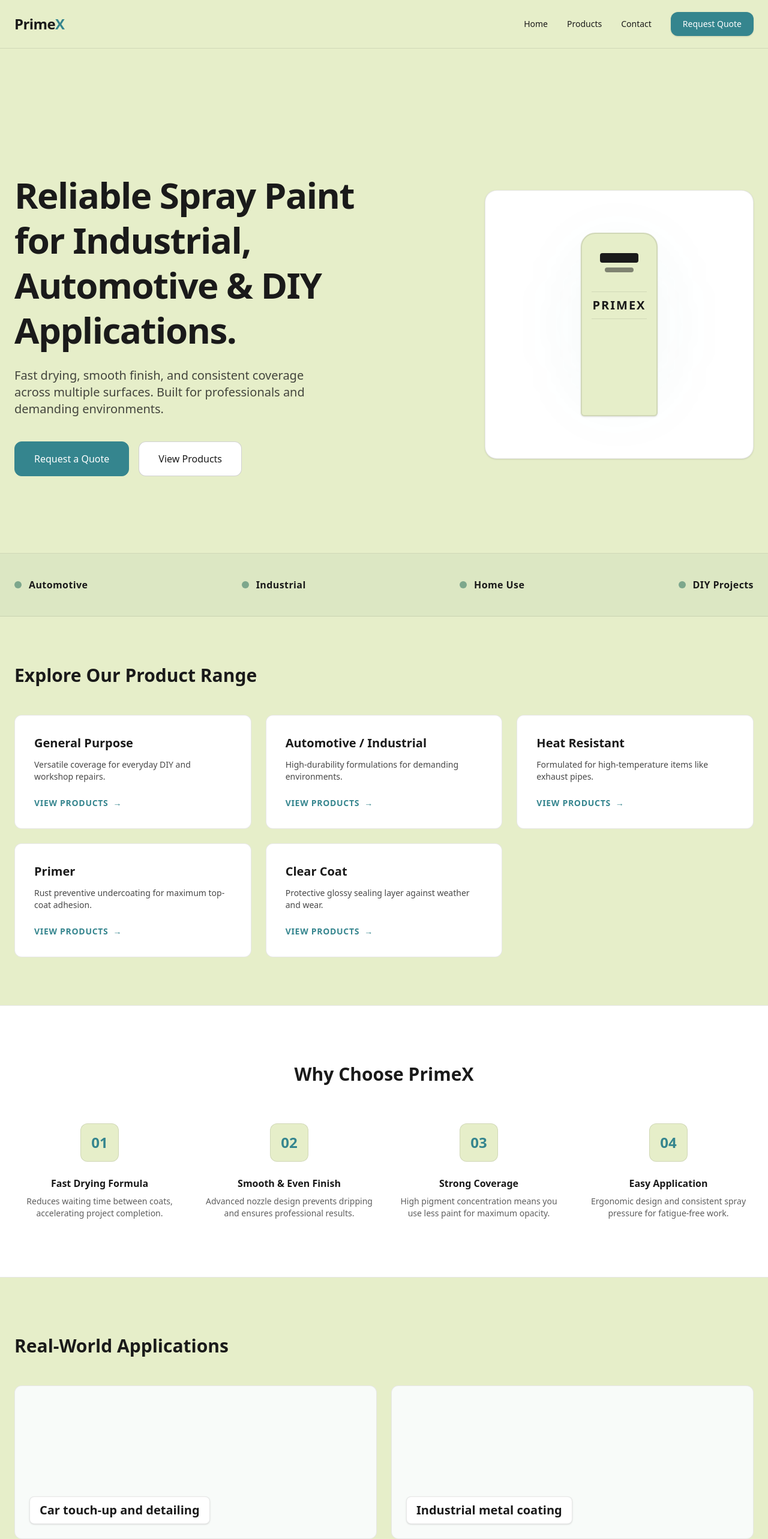
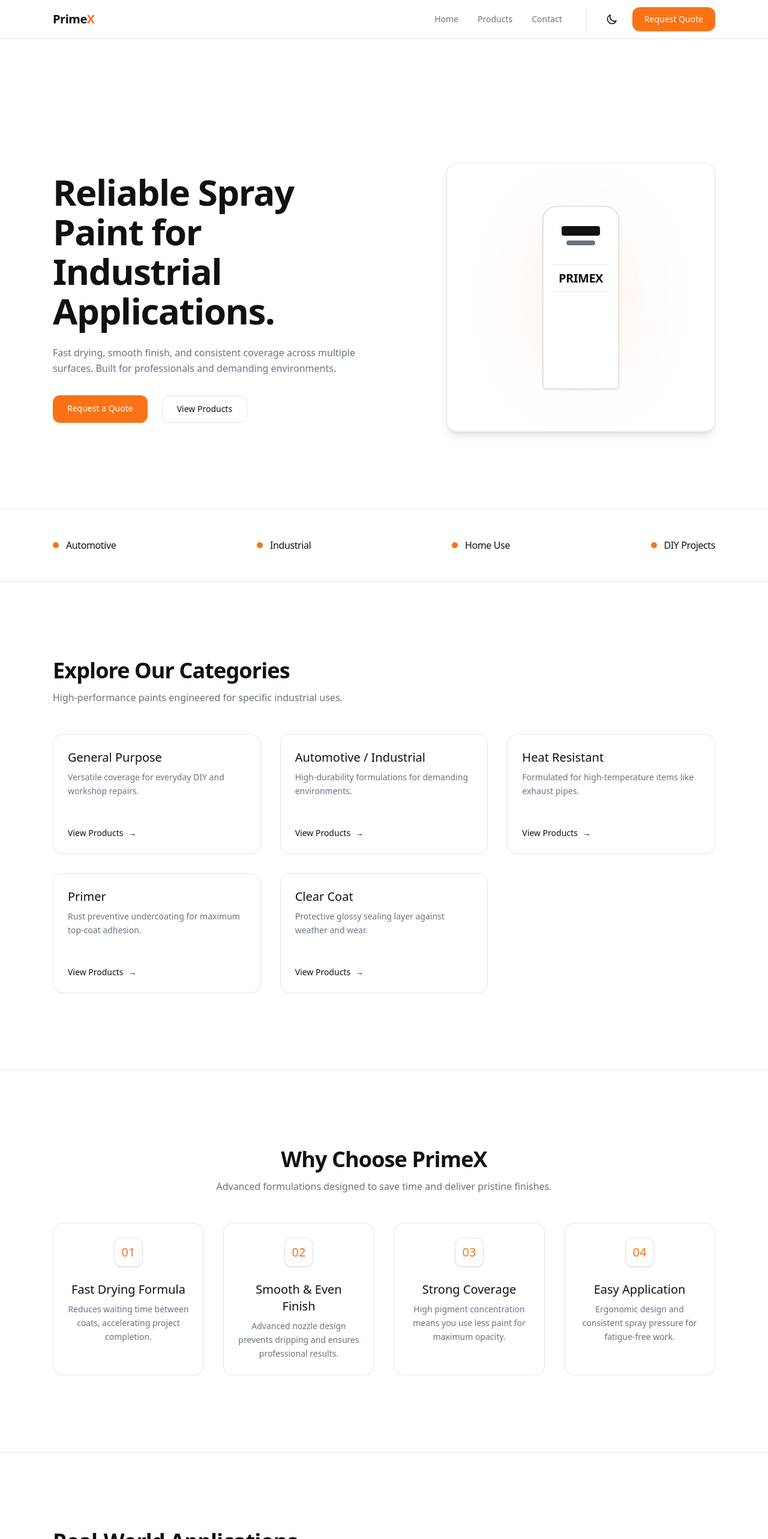
Before and after one commit to sinhaniik/primeX, a React (Vite) app: page / in a window 1280 px wide. Shown: the top 2566 px of the page at 60% size. Built offline with nearby package versions, Linux system fonts and the light colour scheme.

Commit message:
chages: typography and color pallete

```diff
--- a/src/components/Home/Home.tsx
+++ b/src/components/Home/Home.tsx
@@ -2,34 +2,34 @@ import { Link } from 'react-router-dom';
 
 const Home = () => {
   return (
-    <div className="font-sans flex flex-col items-center">
+    <div className="font-sans flex flex-col items-center pt-16">
 
       {/* 1. Hero Section */}
-      <section className="w-full bg-surface py-20 md:py-32 flex justify-center border-b border-contrast/10 mt-16 md:mt-20">
-        <div className="max-w-7xl w-full px-6 grid md:grid-cols-2 gap-12 items-center">
-          <div>
-            <h1 className="text-5xl md:text-6xl font-bold tracking-tight text-contrast mb-6 leading-tight">
-              Reliable Spray Paint for Industrial, Automotive & DIY Applications.
+      <section className="w-full bg-bg py-24 md:py-32 flex justify-center">
+        <div className="max-w-6xl w-full mx-auto px-6 grid md:grid-cols-2 md:gap-12 items-center">
+          <div className="max-w-xl space-y-6">
+            <h1 className="text-5xl md:text-6xl font-semibold tracking-tight leading-[1.1] text-primary">
+              Reliable Spray Paint for Industrial Applications.
             </h1>
-            <p className="text-xl text-contrast/80 mb-10 max-w-lg">
+            <p className="text-base text-muted leading-relaxed">
               Fast drying, smooth finish, and consistent coverage across multiple surfaces. Built for professionals and demanding environments.
             </p>
-            <div className="flex flex-col sm:flex-row gap-4">
-              <Link to="/contact" className="px-8 py-4 bg-primary text-white font-medium rounded-[12px] hover:bg-[#2c7179] transition-colors text-center border border-primary">
+            <div className="flex flex-col sm:flex-row gap-6 mt-8">
+              <Link to="/contact" className="bg-accent text-white px-6 py-3 rounded-xl font-medium hover:opacity-90 transition text-center text-sm">
                 Request a Quote
               </Link>
-              <Link to="/products" className="px-8 py-4 bg-white text-contrast font-medium rounded-[12px] hover:bg-surface transition-colors text-center border border-contrast/20">
+              <Link to="/products" className="border border-border px-6 py-3 rounded-xl text-primary hover:bg-black/5 dark:hover:bg-white/5 transition text-center text-sm font-medium">
                 View Products
               </Link>
             </div>
           </div>
           <div className="hidden md:flex justify-end">
-            <div className="w-full max-w-md aspect-square bg-white rounded-[20px] border border-contrast/10 shadow-sm relative overflow-hidden flex flex-col items-center justify-center p-8">
-               <div className="h-64 w-32 bg-primary/10 rounded-full blur-3xl absolute opacity-60"></div>
-               <div className="h-4/5 w-32 bg-surface border-2 border-contrast/10 rounded-t-3xl rounded-b-md shadow-sm relative flex flex-col items-center z-10 p-4 pt-8">
-                  <div className="h-4 w-16 bg-contrast rounded mb-2"></div>
-                  <div className="h-2 w-12 bg-contrast/50 rounded mb-8"></div>
-                  <div className="text-xl font-bold text-contrast tracking-widest border-y border-contrast/10 py-2 w-full text-center">PRIMEX</div>
+            <div className="w-full max-w-md aspect-square bg-white dark:bg-[#111] rounded-2xl border border-border shadow-lg relative overflow-hidden flex flex-col items-center justify-center p-8">
+               <div className="h-64 w-32 bg-accent/20 rounded-full blur-3xl absolute opacity-60"></div>
+               <div className="h-4/5 w-32 bg-bg border-2 border-border rounded-t-3xl rounded-b-md shadow-sm relative flex flex-col items-center z-10 p-4 pt-8">
+                  <div className="h-4 w-16 bg-primary rounded mb-2"></div>
+                  <div className="h-2 w-12 bg-muted rounded mb-8"></div>
+                  <div className="text-xl font-semibold text-primary tracking-tight border-y border-border py-2 w-full text-center">PRIMEX</div>
                </div>
             </div>
           </div>
@@ -37,24 +37,26 @@ const Home = () => {
       </section>
 
       {/* 2. Trust / Use Case Strip */}
-      <section className="w-full bg-secondary/10 py-10 flex justify-center border-b border-contrast/10">
-        <div className="max-w-7xl w-full px-6 flex flex-wrap justify-center md:justify-between items-center gap-8">
+      <section className="w-full bg-bg py-12 flex justify-center border-y border-border">
+        <div className="max-w-6xl w-full mx-auto px-6 flex flex-wrap justify-center md:justify-between items-center gap-8">
           {['Automotive', 'Industrial', 'Home Use', 'DIY Projects'].map((item) => (
              <div key={item} className="flex items-center gap-3">
-                <div className="w-3 h-3 bg-secondary rounded-full"></div>
-                <span className="font-semibold text-contrast tracking-wide">{item}</span>
+                <div className="w-2.5 h-2.5 bg-accent rounded-full"></div>
+                <span className="text-base font-medium text-primary tracking-tight">{item}</span>
              </div>
           ))}
         </div>
       </section>
 
       {/* 3. Product Categories Section */}
-      <section className="w-full bg-surface py-20 flex justify-center">
-        <div className="max-w-7xl w-full px-6">
-          <div className="mb-12">
-            <h2 className="text-3xl font-bold text-contrast">Explore Our Product Range</h2>
+      <section className="w-full bg-bg py-24 md:py-32 flex justify-center">
+        <div className="max-w-6xl w-full mx-auto px-6">
+          <div className="space-y-12">
+            <div className="text-center md:text-left">
+              <h2 className="text-3xl md:text-4xl font-semibold tracking-tight text-primary mb-3">Explore Our Categories</h2>
+              <p className="text-base text-muted leading-relaxed max-w-2xl">High-performance paints engineered for specific industrial uses.</p>
             </div>
-          <div className="grid grid-cols-1 sm:grid-cols-2 lg:grid-cols-3 gap-6">
+            <div className="grid grid-cols-1 sm:grid-cols-2 lg:grid-cols-3 gap-8">
               {[
                 { title: "General Purpose", desc: "Versatile coverage for everyday DIY and workshop repairs." },
                 { title: "Automotive / Industrial", desc: "High-durability formulations for demanding environments." },
@@ -62,25 +64,28 @@ const Home = () => {
                 { title: "Primer", desc: "Rust preventive undercoating for maximum top-coat adhesion." },
                 { title: "Clear Coat", desc: "Protective glossy sealing layer against weather and wear." }
               ].map((cat) => (
-               <Link to="/products" key={cat.title} className="bg-white p-8 rounded-[12px] border border-contrast/10 hover:border-primary hover:shadow-md transition-all group flex flex-col justify-between">
+                 <Link to="/products" key={cat.title} className="bg-white dark:bg-[#111] p-6 rounded-2xl border border-border hover:shadow-md transition flex flex-col justify-between min-h-[200px]">
                     <div>
-                     <h3 className="text-xl font-bold text-contrast mb-3 group-hover:text-primary transition-colors">{cat.title}</h3>
-                     <p className="text-contrast/80 text-sm mb-6">{cat.desc}</p>
+                       <h3 className="text-xl font-medium text-primary mb-2 transition-colors">{cat.title}</h3>
+                       <p className="text-sm text-muted leading-relaxed mb-6">{cat.desc}</p>
                     </div>
-                  <span className="text-sm font-semibold text-primary uppercase tracking-wider flex items-center gap-2">
+                    <span className="text-sm font-medium text-primary flex items-center gap-2 group">
                        View Products <span className="transform group-hover:translate-x-1 transition-transform">&rarr;</span>
                     </span>
                  </Link>
               ))}
             </div>
           </div>
+        </div>
       </section>
 
       {/* 4. Why Choose PrimeX */}
-      <section className="w-full bg-white py-24 border-y border-contrast/10 flex justify-center">
-        <div className="max-w-7xl w-full px-6">
-          <div className="text-center mb-16">
-            <h2 className="text-3xl font-bold text-contrast mb-4">Why Choose PrimeX</h2>
+      <section className="w-full bg-bg py-24 md:py-32 flex justify-center border-t border-border">
+        <div className="max-w-6xl w-full mx-auto px-6">
+          <div className="space-y-12">
+            <div className="text-center">
+              <h2 className="text-3xl md:text-4xl font-semibold tracking-tight text-primary mb-3">Why Choose PrimeX</h2>
+              <p className="text-base text-muted leading-relaxed max-w-2xl mx-auto">Advanced formulations designed to save time and deliver pristine finishes.</p>
             </div>
             <div className="grid grid-cols-1 sm:grid-cols-2 lg:grid-cols-4 gap-8">
               {[
@@ -89,64 +94,54 @@ const Home = () => {
                 { title: "Strong Coverage", desc: "High pigment concentration means you use less paint for maximum opacity." },
                 { title: "Easy Application", desc: "Ergonomic design and consistent spray pressure for fatigue-free work." }
               ].map((feature, i) => (
-              <div key={i} className="text-center flex flex-col items-center">
-                 <div className="w-16 h-16 bg-surface border border-contrast/10 rounded-[12px] flex items-center justify-center mb-6 text-primary font-bold text-2xl">
+                <div key={i} className="bg-white dark:bg-[#111] p-6 rounded-2xl border border-border hover:shadow-md transition text-center flex flex-col items-center">
+                   <div className="w-12 h-12 bg-bg border border-border rounded-xl flex items-center justify-center mb-6 text-accent font-medium text-xl shadow-sm">
                       0{i + 1}
                    </div>
-                 <h3 className="font-bold text-contrast mb-2">{feature.title}</h3>
-                 <p className="text-sm text-contrast/70">{feature.desc}</p>
+                   <h3 className="text-xl font-medium text-primary mb-2">{feature.title}</h3>
+                   <p className="text-sm text-muted leading-relaxed">{feature.desc}</p>
                 </div>
               ))}
+            </div>
           </div>
         </div>
       </section>
 
       {/* 5. Applications Section */}
-      <section className="w-full bg-surface py-24 flex justify-center">
-        <div className="max-w-7xl w-full px-6">
-          <div className="mb-12">
-            <h2 className="text-3xl font-bold text-contrast">Real-World Applications</h2>
+      <section className="w-full bg-bg py-24 md:py-32 flex justify-center border-t border-border">
+        <div className="max-w-6xl w-full mx-auto px-6">
+           <div className="space-y-12">
+            <div className="text-center md:text-left">
+              <h2 className="text-3xl md:text-4xl font-semibold tracking-tight text-primary mb-3">Real-World Applications</h2>
+              <p className="text-base text-muted leading-relaxed max-w-2xl">Proven across dozens of intensive industries.</p>
             </div>
-          <div className="grid grid-cols-1 sm:grid-cols-2 gap-6">
+            <div className="grid grid-cols-1 sm:grid-cols-2 gap-8">
               {[
                 "Car touch-up and detailing",
                 "Industrial metal coating",
                 "Appliance refinishing",
                 "DIY furniture restoration"
               ].map((app, i) => (
-              <div key={i} className="bg-white border border-contrast/10 rounded-[12px] p-6 flex flex-col justify-end h-48 md:h-64 relative overflow-hidden group">
-                 <div className="absolute inset-0 bg-secondary/5 group-hover:bg-secondary/10 transition-colors"></div>
-                 <h3 className="text-xl font-bold text-contrast relative z-10 bg-white inline-block px-4 py-2 border border-contrast/10 rounded-[8px] self-start shadow-sm">{app}</h3>
+                <div key={i} className="bg-white dark:bg-[#111] border border-border rounded-2xl p-6 flex flex-col justify-end h-48 md:h-64 relative overflow-hidden group hover:shadow-md transition">
+                   <div className="absolute inset-0 bg-black/5 dark:bg-white/5 opacity-0 group-hover:opacity-100 transition-opacity"></div>
+                   <h3 className="text-xl font-medium text-primary relative z-10">{app}</h3>
                 </div>
               ))}
             </div>
           </div>
-      </section>
-
-      {/* 6. Product Highlight / Visual Section */}
-      <section className="w-full bg-contrast py-32 flex justify-center overflow-hidden">
-        <div className="max-w-7xl w-full px-6 flex flex-col md:flex-row items-center justify-between gap-12">
-           <div className="md:w-1/2">
-              <h2 className="text-4xl md:text-5xl font-bold text-white leading-tight">
-                Designed for durability, consistency, and performance.
-              </h2>
-           </div>
-           <div className="md:w-1/2 h-64 w-full bg-white/5 border border-white/10 rounded-[20px] flex items-center justify-center backdrop-blur-sm">
-              <span className="text-white/40 tracking-widest uppercase font-semibold">[ Detailed Texture Visual ]</span>
-           </div>
         </div>
       </section>
 
-      {/* 7. Call to Action (Conversion Section) */}
-      <section className="w-full bg-primary py-24 flex justify-center text-center">
-        <div className="max-w-3xl w-full px-6 flex flex-col items-center">
-          <h2 className="text-3xl md:text-4xl font-bold text-white mb-6">
+      {/* 6. Call to Action */}
+      <section className="w-full bg-accent py-24 md:py-32 flex justify-center text-center">
+        <div className="max-w-6xl w-full mx-auto px-6 flex flex-col items-center">
+          <h2 className="text-3xl md:text-4xl font-semibold tracking-tight text-white mb-6 leading-[1.1] max-w-3xl">
             Looking for bulk orders or dealership opportunities?
           </h2>
-          <p className="text-lg text-white/90 mb-10">
+          <p className="text-base text-white/90 leading-relaxed mb-10 max-w-xl">
             Get in touch with us for product details, pricing, and availability across our distribution network.
           </p>
-          <Link to="/contact" className="px-10 py-4 bg-white text-primary font-bold rounded-[12px] hover:bg-surface transition-colors shadow-md border border-white">
+          <Link to="/contact" className="bg-white text-accent px-8 py-4 rounded-xl font-medium hover:opacity-90 transition shadow-md">
             Request a Quote
           </Link>
         </div>
--- a/src/components/Layout/Navbar.tsx
+++ b/src/components/Layout/Navbar.tsx
@@ -1,22 +1,26 @@
 import { Link } from 'react-router-dom';
+import ThemeToggle from '../ThemeToggle/ThemeToggle';
 
 const Navbar = () => {
   return (
-    <nav className="border-b border-contrast/10 bg-surface fixed w-full top-0 z-50">
-      <div className="max-w-7xl mx-auto px-6 h-20 flex items-center justify-between">
-        <Link to="/" className="text-2xl font-bold tracking-tight text-contrast">
-          Prime<span className="text-primary">X</span>
+    <nav className="border-b border-border bg-bg fixed w-full top-0 z-50 transition-colors">
+      <div className="max-w-6xl mx-auto px-6 h-16 flex items-center justify-between">
+        <Link to="/" className="text-xl font-semibold tracking-tight text-primary">
+          Prime<span className="text-accent">X</span>
         </Link>
-        <div className="hidden md:flex items-center gap-8 text-sm font-medium">
-          <Link to="/" className="text-contrast hover:text-primary transition-colors">Home</Link>
-          <Link to="/products" className="text-contrast hover:text-primary transition-colors">Products</Link>
-          <Link to="/contact" className="text-contrast hover:text-primary transition-colors">Contact</Link>
-          <Link
-            to="/contact"
-            className="px-5 py-2.5 bg-primary text-white rounded-[12px] hover:bg-[#2c7179] transition-colors shadow-sm"
-          >
-            Request Quote
-          </Link>
+        <div className="hidden md:flex items-center gap-8">
+          <Link to="/" className="text-sm font-medium text-muted hover:text-primary transition-colors">Home</Link>
+          <Link to="/products" className="text-sm font-medium text-muted hover:text-primary transition-colors">Products</Link>
+          <Link to="/contact" className="text-sm font-medium text-muted hover:text-primary transition-colors">Contact</Link>
+          <div className="flex items-center gap-4 border-l border-border pl-6 ml-2">
+             <ThemeToggle />
+             <Link
+               to="/contact"
+               className="bg-accent text-white px-5 py-2.5 rounded-xl font-medium hover:opacity-90 transition text-sm shadow-sm"
+             >
+               Request Quote
+             </Link>
+          </div>
         </div>
       </div>
     </nav>
--- /dev/null
+++ b/src/components/ThemeToggle/ThemeToggle.tsx
@@ -0,0 +1,52 @@
+import { useEffect, useState } from 'react';
+
+const ThemeToggle = () => {
+  const [isDark, setIsDark] = useState(false);
+
+  useEffect(() => {
+    // Check initial state
+    const theme = localStorage.getItem('theme');
+    const prefersDark = window.matchMedia('(prefers-color-scheme: dark)').matches;
+
+    if (theme === 'dark' || (!theme && prefersDark)) {
+      setIsDark(true);
+      document.documentElement.classList.add('dark');
+    } else {
+      setIsDark(false);
+      document.documentElement.classList.remove('dark');
+    }
+  }, []);
+
+  const toggleTheme = () => {
+    const nextTheme = !isDark;
+    setIsDark(nextTheme);
+
+    if (nextTheme) {
+      document.documentElement.classList.add('dark');
+      localStorage.setItem('theme', 'dark');
+    } else {
+      document.documentElement.classList.remove('dark');
+      localStorage.setItem('theme', 'light');
+    }
+  };
+
+  return (
+    <button
+      onClick={toggleTheme}
+      className="p-2 rounded-full hover:bg-black/5 dark:hover:bg-white/10 transition-colors text-primary"
+      aria-label="Toggle theme"
+    >
+      {isDark ? (
+        <svg className="w-5 h-5 flex-shrink-0" fill="none" viewBox="0 0 24 24" stroke="currentColor">
+          <path strokeLinecap="round" strokeLinejoin="round" strokeWidth={2} d="M12 3v1m0 16v1m9-9h-1M4 12H3m15.364 6.364l-.707-.707M6.343 6.343l-.707-.707m12.728 0l-.707.707M6.343 17.657l-.707.707M16 12a4 4 0 11-8 0 4 4 0 018 0z" />
+        </svg>
+      ) : (
+        <svg className="w-5 h-5 flex-shrink-0" fill="none" viewBox="0 0 24 24" stroke="currentColor">
+          <path strokeLinecap="round" strokeLinejoin="round" strokeWidth={2} d="M20.354 15.354A9 9 0 018.646 3.646 9.003 9.003 0 0012 21a9.003 9.003 0 008.354-5.646z" />
+        </svg>
+      )}
+    </button>
+  );
+};
+
+export default ThemeToggle;
--- a/src/index.css
+++ b/src/index.css
@@ -1,14 +1,32 @@
 @import "tailwindcss";
 
 @theme {
-  --color-primary: #35858E;
-  --color-secondary: #7DA78C;
-  --color-tertiary: #C2D099;
-  --color-surface: #E6EEC9;
-  --color-contrast: #1A1A1A;
+  --color-primary: var(--app-primary);
+  --color-accent: var(--app-accent);
+  --color-bg: var(--app-bg);
+  --color-muted: var(--app-muted);
+  --color-border: var(--app-border);
 }
 
-body {
-  background-color: var(--color-surface);
-  color: var(--color-contrast);
+:root {
+  --app-primary: #111111;
+  --app-accent: #f97316;
+  --app-bg: #ffffff;
+  --app-muted: #6b7280;
+  --app-border: rgba(0, 0, 0, 0.1);
 }
+
+.dark {
+  --app-primary: #ffffff;
+  --app-accent: #f97316;
+  --app-bg: #0b0b0b;
+  --app-muted: #9ca3af;
+  --app-border: rgba(255, 255, 255, 0.1);
+}
+
+@layer base {
+  body {
+    background-color: var(--app-bg);
+    color: var(--app-primary);
+  }
+}
```
Also changed, not shown: src/components/Contact/Contact.tsx (+43 -41 lines), src/components/Layout/Footer.tsx (+17 -17 lines), src/components/Products/Products.tsx (+19 -19 lines), package.json (line endings or trailing spaces). Lines whose indentation alone changed are shown as unchanged.
